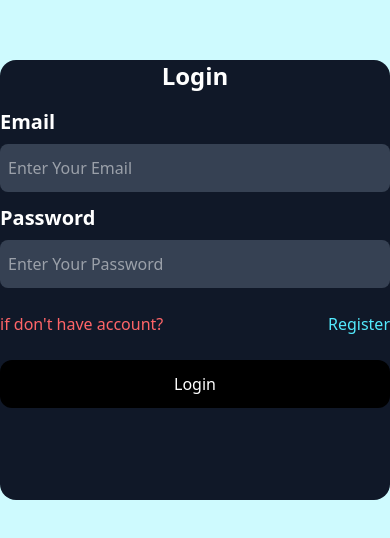
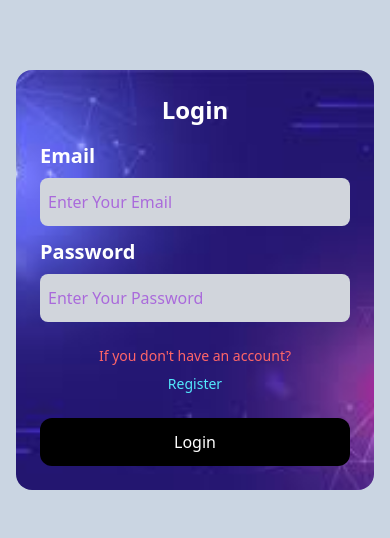
Before and after one commit to Fahad350/Prompt_Hub, a React (Vite) app in the folder frontend/: page /login in a window 390 px wide. Shown: the part 142-680 px from the top of the page. Built offline with nearby package versions, Linux system fonts and the light colour scheme.

Commit message:
responsive, card

```diff
--- a/frontend/src/components/AddBtn.jsx
+++ b/frontend/src/components/AddBtn.jsx
@@ -1,5 +1,6 @@
 import React from "react";
 import { Link, useNavigate } from "react-router-dom";
+
 function AddBtn() {
   const navigate = useNavigate();
 
@@ -7,18 +8,24 @@ function AddBtn() {
     localStorage.removeItem("token");
     navigate("/login");
   };
+
   return (
-    <div className="bg-gray-900 text-2xl text-white p-5 flex justify-between">
+    <div
+      className="bg-gray-900 text-2xl text-white p-5
+      flex flex-col sm:flex-row sm:items-center sm:justify-between gap-4"
+    >
       <div>
-        <h1>AI Prompt Bookmark Hub</h1>
+        <h1 className="text-center sm:text-left">AI Prompt Bookmark Hub</h1>
       </div>
-      <div>
-        <button className="text-xl bg-gray-800 px-4 py-2 cursor-pointer  hover:bg-black hover:scale-110 duration-300">
+
+      <div className="flex flex-col sm:flex-row gap-3">
+        <button className="text-xl bg-gray-800 px-4 py-2 cursor-pointer hover:bg-black hover:scale-110 duration-300">
           <Link to={"/add"}>Add Prompts</Link>
         </button>
+
         <button
           onClick={handleLogout}
-          className="text-xl bg-gray-800 px-4 py-2 ml-4 cursor-pointer  hover:bg-black hover:scale-110 duration-300"
+          className="text-xl bg-gray-800 px-4 py-2 cursor-pointer hover:bg-black hover:scale-110 duration-300"
         >
           Logout
         </button>
--- a/frontend/src/components/PromptCard.jsx
+++ b/frontend/src/components/PromptCard.jsx
@@ -7,8 +7,8 @@ function PromptCard() {
   const [searchTerm, setSearchTerm] = useState("");
 
   return (
-    <div className="min-h-screen bg-cyan-100 flex justify-center px-4 py-8">
-      <div className="w-full max-w-4xl bg-white rounded-2xl p-4">
+    <div className="min-h-screen bg-white flex justify-center px-4 py-8">
+      <div className="w-full max-w-4xl bg-gray-200 rounded-2xl ">
         <AddBtn />
         <SearchBox searchTerm={searchTerm} setSearchTerm={setSearchTerm} />
         <PromptList searchTerm={searchTerm} />
--- a/frontend/src/components/PromptDetails.jsx
+++ b/frontend/src/components/PromptDetails.jsx
@@ -44,10 +44,11 @@ function PromptDetails() {
 
   return (
     <div className="max-w-xl mx-auto p-4">
+      <div className="bg-gray-400 min-w-60 min-h-40 rounded-2xl p-4">
         <h2 className="text-2xl font-bold mb-2">{prompt.title}</h2>
         <p className="mb-4">{prompt.content}</p>
 
-      <div className="flex gap-4">
+        <div className="flex justify-center gap-4">
           <button
             onClick={() => navigate(`/prompt/update/${id}`)}
             className="px-4 py-2 bg-green-500 text-white rounded hover:bg-green-600"
@@ -62,6 +63,7 @@ function PromptDetails() {
           </button>
         </div>
       </div>
+    </div>
   );
 }
 
--- a/frontend/src/components/PromptList.jsx
+++ b/frontend/src/components/PromptList.jsx
@@ -64,8 +64,8 @@ function PromptList({ searchTerm = "" }) {
             className="flex justify-center cursor-pointer hover:scale-105 duration-300"
             onClick={() => navigate(`/prompt/${item._id}`)} // navigate to detail page
           >
-            <div className="md:px-5 md:py-2 w-full max-w-xl">
-              <div className="border-2 border-gray-200 p-4 w-full rounded-2xl">
+            <div className="md:px-5 md:py-2 w-full max-w-3xl">
+              <div className="border-2 border-gray-200 bg-white p-4 w-full rounded-2xl">
                 <h2 className="text-xl font-bold">{item.title}</h2>
                 <p>{item.content.slice(0, 100)}...</p> {/* snippet */}
               </div>
@@ -78,7 +78,7 @@ function PromptList({ searchTerm = "" }) {
         <div className="text-center mt-4">
           <button
             onClick={loadMore}
-            className="px-4 py-2 bg-blue-500 text-white rounded hover:bg-blue-600"
+            className="px-4 py-2 bg-blue-500 text-white rounded mb-4 hover:bg-blue-600"
             disabled={loadingMore}
           >
             {loadingMore ? "Loading..." : "Load More"}
--- a/frontend/src/components/SearchBox.jsx
+++ b/frontend/src/components/SearchBox.jsx
@@ -10,7 +10,7 @@ function SearchBox({ searchTerm, setSearchTerm }) {
           placeholder="Search "
           value={searchTerm}
           onChange={(e) => setSearchTerm(e.target.value)}
-          className="w-3/4 h-10 px-5 rounded-2xl focus:outline-none focus:ring-2 focus:ring-blue-500 border-2 border-gray-200"
+          className="w-3/4 h-10 px-5 rounded-2xl focus:outline-none focus:ring-2 focus:ring-blue-500 border-2 border-blue-500"
         />
       </div>
     </div>
--- a/frontend/src/pages/AddPrompt.jsx
+++ b/frontend/src/pages/AddPrompt.jsx
@@ -35,7 +35,7 @@ function AddPrompt() {
   return (
     <>
       <div className="min-h-screen bg-gray-100 flex justify-center items-center text-white">
-        <div className=" md:pt-15 sm:pt-10 bg-gray-900 md:p-10 w-100 h-100 rounded-2xl">
+        <div className=" md:pt-15 sm:pt-10 bg-gray-900 p-10 max-w-100 max-h-100 rounded-2xl">
           <h1 className="text-2xl text-center mb-5">Add New Prompts</h1>
 
           <form onSubmit={handleForm}>
@@ -60,14 +60,17 @@ function AddPrompt() {
             </div>
             <div>
               <button
-                className="bg-black text-white cursor-pointer rounded-2xl w-full h-10"
+                className="bg-black text-white cursor-pointer hover:scale-110 duration-300 rounded-2xl w-full h-10 "
                 type="submit"
               >
                 Add Prompt
               </button>
-              <button className="bg-gray-800 text-white cursor-pointer mt-3 rounded-2xl w-full h-10">
-                <Link to={"/"}>Back Home</Link>
-              </button>
+              <Link to={"/"}>
+                <button className="bg-gray-800 text-white cursor-pointer hover:scale-110 duration-300 mt-3 rounded-2xl w-full h-10">
+                  {" "}
+                  Back Home
+                </button>
+              </Link>
             </div>
           </form>
         </div>
--- a/frontend/src/pages/Login.jsx
+++ b/frontend/src/pages/Login.jsx
@@ -2,6 +2,7 @@ import React, { useState } from "react";
 import { toast } from "react-toastify";
 import axios from "../../Api/axios.js";
 import { Link, useNavigate } from "react-router-dom";
+import loginImg from "../assets/login.jpg";
 
 function Login() {
   const [email, setEmail] = useState("");
@@ -25,18 +26,21 @@ function Login() {
       toast.error(error.response?.data?.message || "Invalid credentials");
     }
   };
+
   return (
     <>
-      <div className="min-h-screen bg-cyan-100 flex justify-center items-center text-white">
-        <div className="  md:pt-15 sm:pt-10 bg-gray-900 md:p-10 w-100 h-110 rounded-2xl">
+      <div className="min-h-screen bg-slate-300 flex justify-center items-center text-white p-4">
+        <div
+          style={{ backgroundImage: `url(${loginImg})` }}
+          className="bg-cover bg-center bg-gray-900 p-6 sm:p-10 w-full max-w-md rounded-2xl"
+        >
           <form onSubmit={handleForm}>
-            <h1 className="text-2xl font-bold text-center mb-4">Login </h1>
+            <h1 className="text-2xl font-bold text-center mb-4">Login</h1>
 
             <div>
               <label className="text-xl font-semibold">Email</label>
-              <br />
               <input
-                className="h-12 w-full mt-2 bg-gray-700 p-2 mb-3 rounded-lg"
+                className="h-12 w-full mt-2 bg-gray-300 text-purple-700 p-2 mb-3 rounded-lg"
                 type="email"
                 placeholder="Enter Your Email"
                 value={email}
@@ -45,31 +49,35 @@ function Login() {
             </div>
 
             <div>
-              <label className="text-xl font-semibold mt-6">Password</label>
-              <br />
+              <label className="text-xl font-semibold">Password</label>
               <input
-                className="h-12 w-full mt-2 bg-gray-700 p-2 mb-3 rounded-lg"
+                className="h-12 w-full mt-2 bg-gray-300 text-purple-700 p-2 mb-3 rounded-lg"
                 type="password"
                 placeholder="Enter Your Password"
                 value={password}
                 onChange={(e) => setPassword(e.target.value)}
               />
             </div>
-            <div className="flex justify-between mt-3">
-              <p className="text-red-400">if don't have account?</p>
-              <button className="text-cyan-300 cursor-pointer">
-                <Link to={"/register"}> Register</Link>
-              </button>
+
+            <div className="flex flex-col sm:flex-row sm:justify-between mt-3 text-center sm:text-left gap-2">
+              <p className="text-red-400 text-sm sm:text-base">
+                If you don't have an account?
+              </p>
+
+              <Link
+                to={"/register"}
+                className="text-cyan-300 text-sm sm:text-base"
+              >
+                Register
+              </Link>
             </div>
 
-            <div>
             <button
               type="submit"
               className="h-12 w-full bg-black text-white mt-6 rounded-xl cursor-pointer hover:scale-110 duration-300"
             >
               Login
             </button>
-            </div>
           </form>
         </div>
       </div>
```
Also changed, not shown: frontend/src/pages/Register.jsx (+10 -13 lines), frontend/src/assets/login.jpg (added). Lines whose indentation alone changed are shown as unchanged.
